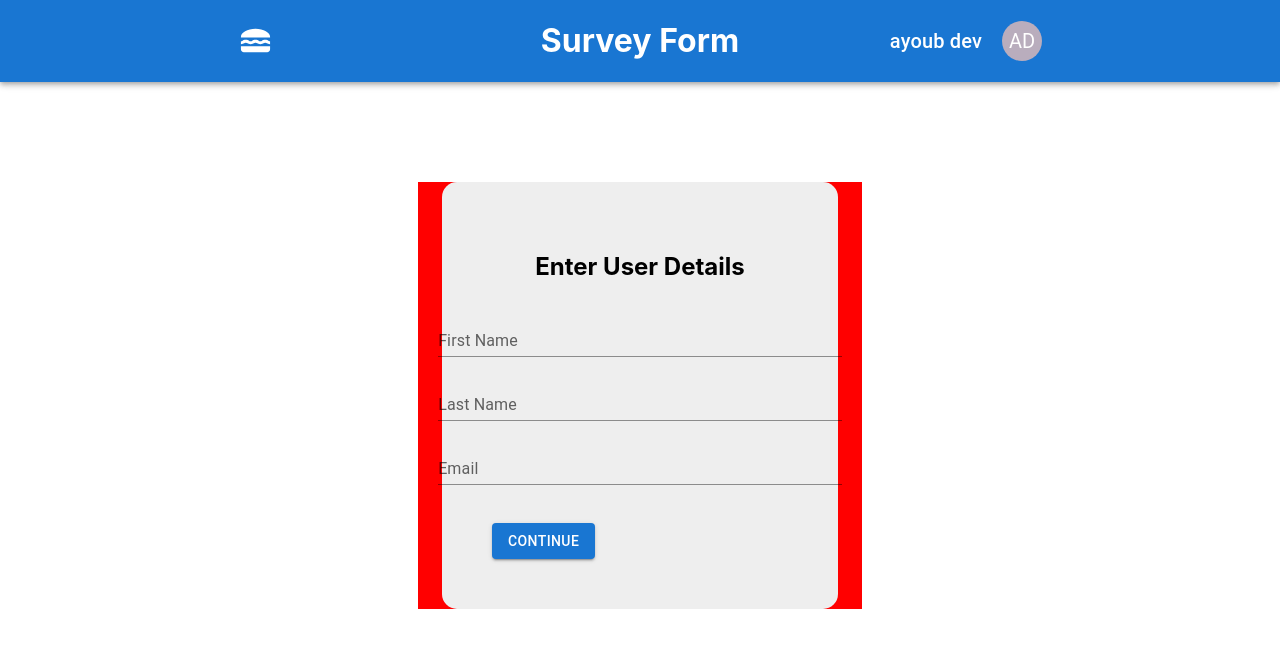
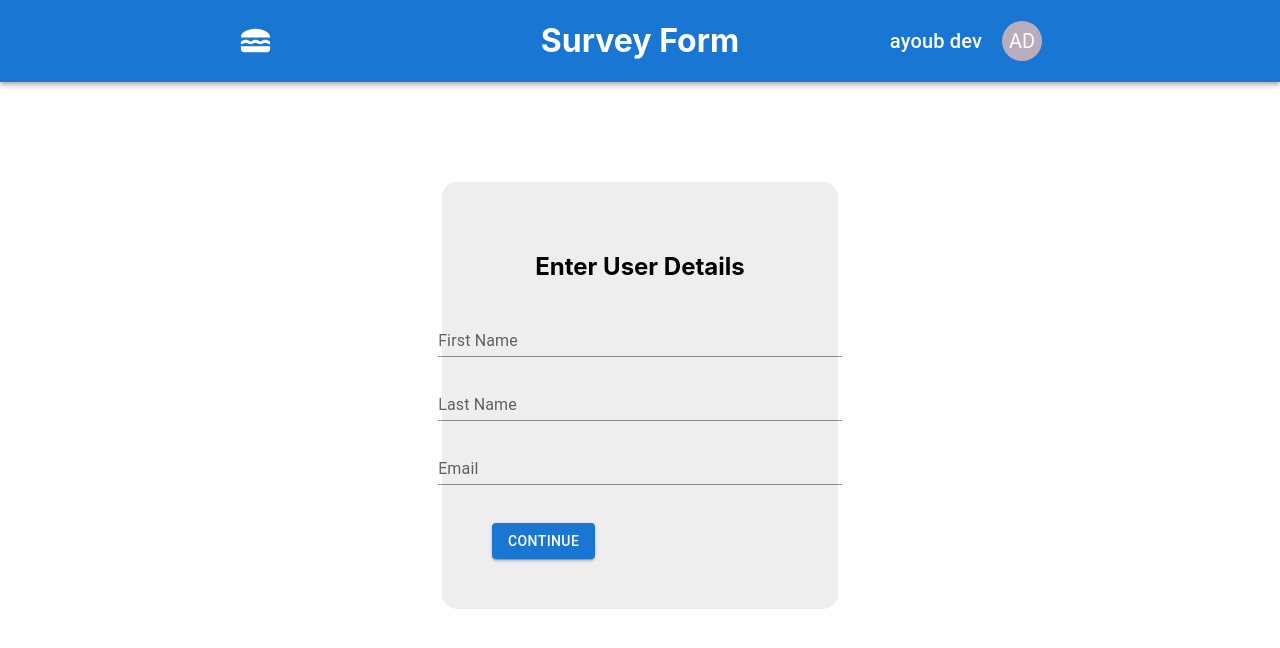
Before and after one commit to ayoubbas/multi-survey-form, a React (Create React App) app: page / in a window 1280 px wide. Shown: the top 648 px of the page. Built offline with nearby package versions, Linux system fonts and the light colour scheme.

Commit message:
removeRed

```diff
--- a/src/SurveyForm.jsx
+++ b/src/SurveyForm.jsx
@@ -49,7 +49,7 @@ function SurveyForm() {
   };
 
   return (
-    <Container maxWidth="xs" style={{marginTop:"100px",background:"red"}}>
+    <Container maxWidth="xs" style={{marginTop:"100px"}}>
 
     <div style={{background:"#eee" ,padding:"50px",borderRadius:"15px"}}>
       {renderStep()}
```
